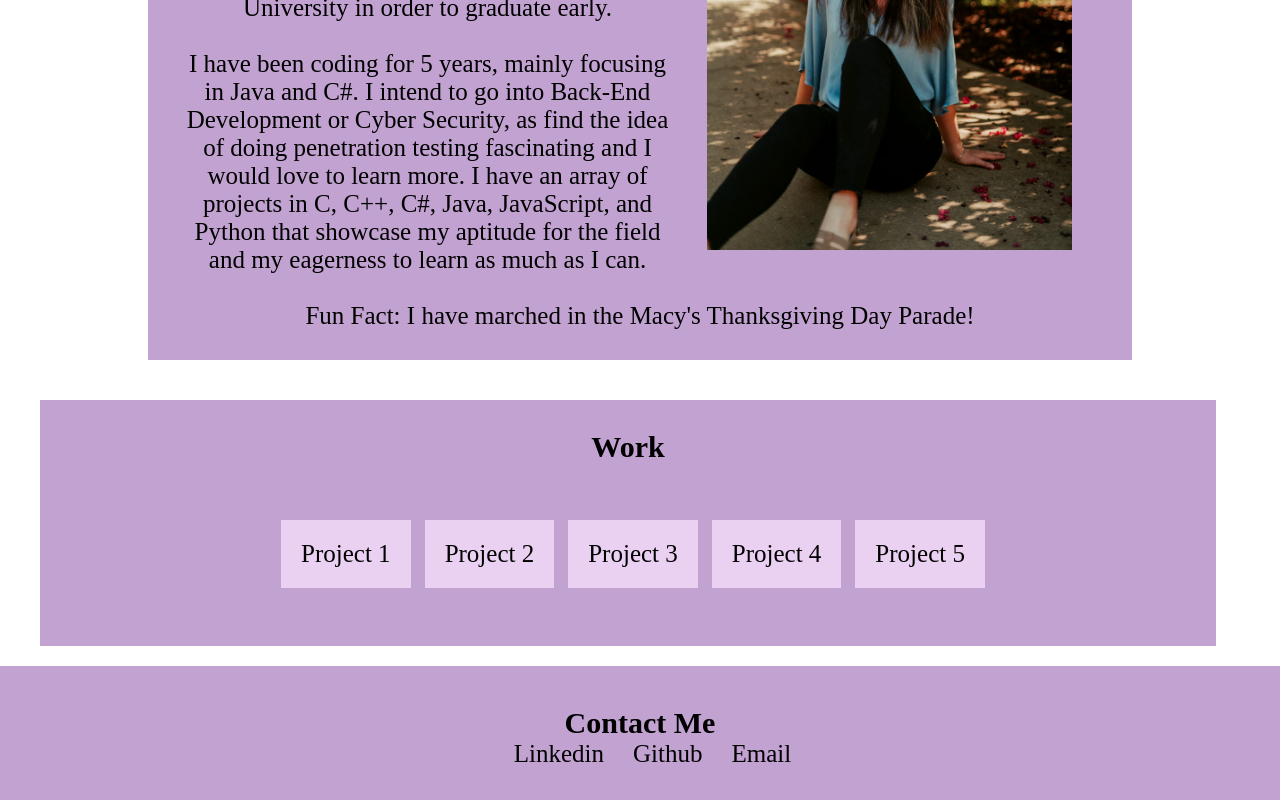
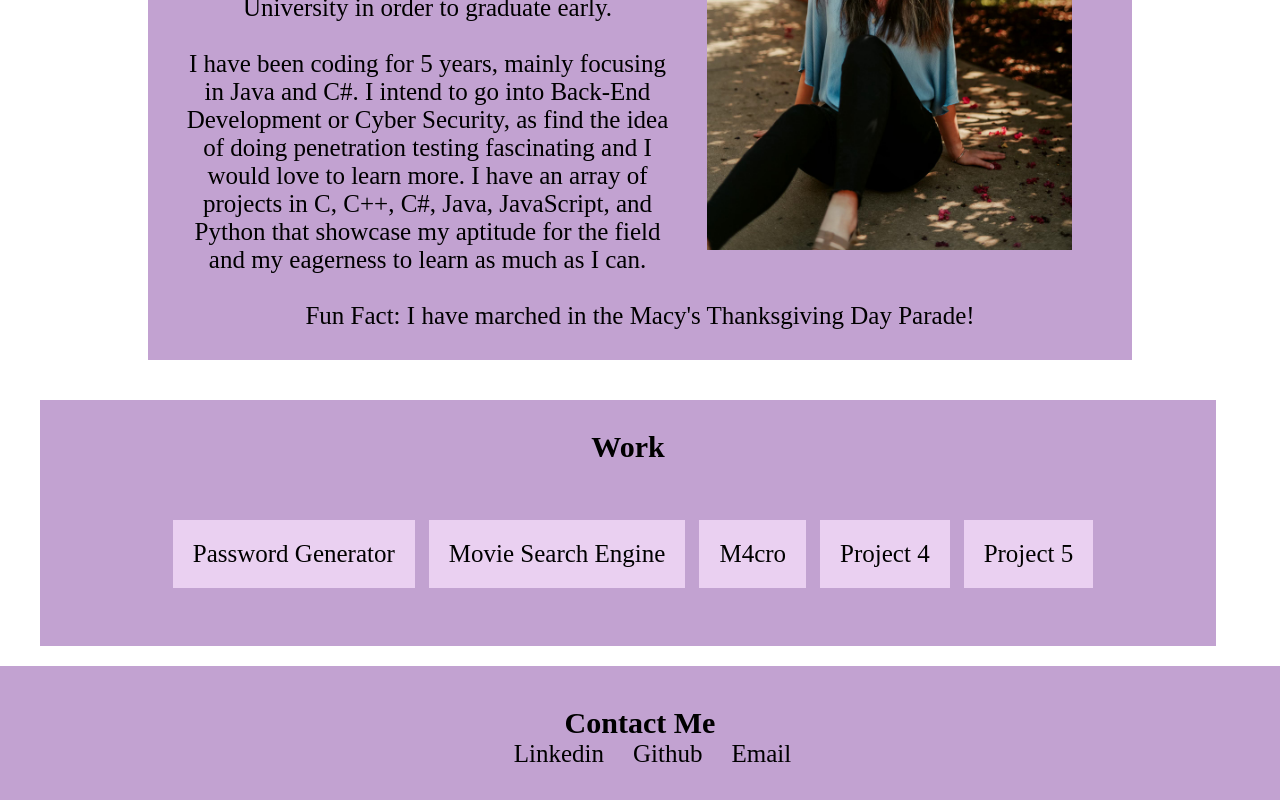
Before and after one commit to lydnicwil/portfolio-website, a plain HTML site: page index.html in a window 1280 px wide. Shown: the part 508-1308 px from the top of the page. Drawn offline with Linux system fonts and the light colour scheme.

Commit message:
updated projects

```diff
--- a/index.html
+++ b/index.html
@@ -43,13 +43,13 @@
             </p>
             <ul>
                 <li>
-                    <a href=https://github.com/lydnicwil>Project 1</a>
+                    <a href=https://github.com/lydnicwil/password-generator>Password Generator</a>
                 </li>
                 <li>
-                    <a href=https://github.com/lydnicwil>Project 2</a>
+                    <a href=https://github.com/ItzHefe/Movies-you-will-love>Movie Search Engine</a>
                 </li>
                 <li>
-                    <a href=https://github.com/lydnicwil>Project 3</a>
+                    <a href=https://github.com/cbonesteel/m4cro>M4cro</a>
                 </li>
                 <li>
                     <a href=https://github.com/lydnicwil>Project 4</a>
```
